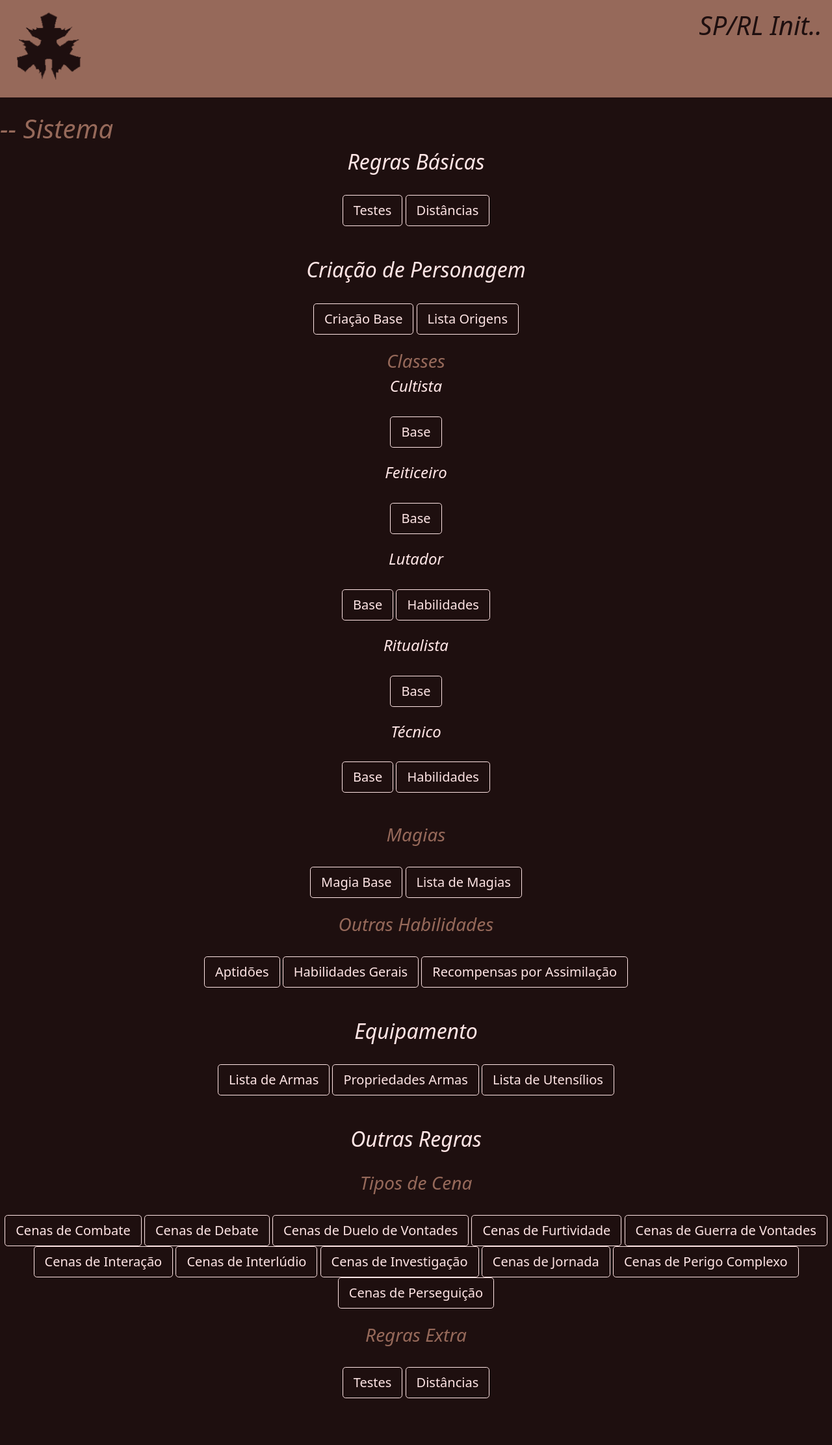
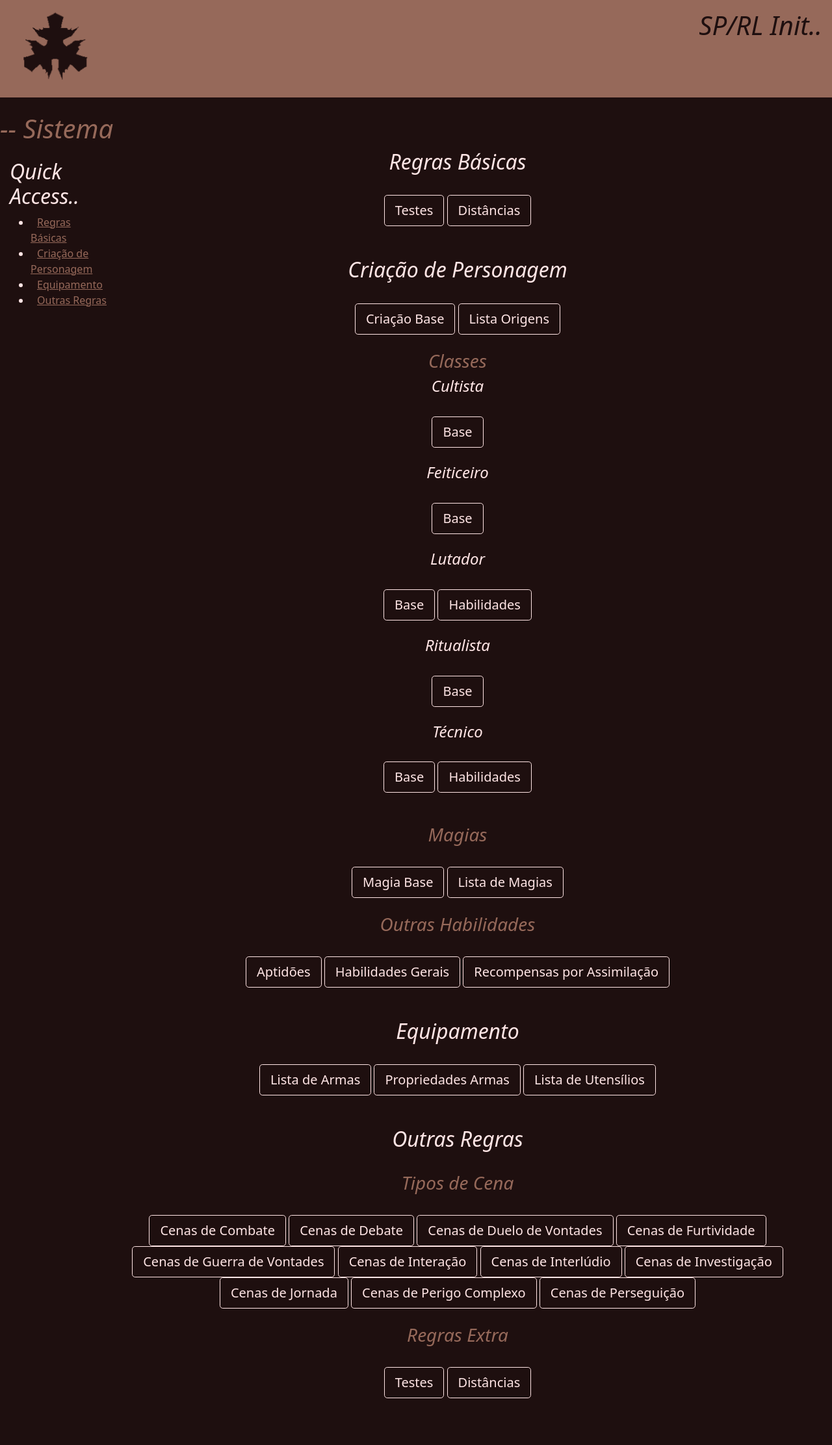
Before and after one commit to CopperToned-Phantom/SP-RL, a PHP site: page /sistema.php in a window 1280 px wide. Shown: the whole page at 65% size. After the commit the page ends 2152 px from the top, so only its background shows below. Run offline with PHP 8.4, Linux system fonts and the light colour scheme.

Commit message:
mudanças sistema.php

```diff
--- a/sistema.php
+++ b/sistema.php
@@ -15,8 +15,29 @@
         <br>
 
         <h1> -- Sistema </h1>
+
+        <aside style="padding : 15px; position : fixed; width : 15vw; left : 0;">
+            <h2> Quick Access.. </h2>
+            <ul>
+                <li>
+                    <a href="#RegrasBasicas" class="b_cont"> Regras Básicas </a>
+                </li>
+                <li>
+                    <a href="#CriaPerso" class="b_cont"> Criação de Personagem </a>
+                </li>
+                <li>
+                    <a href="#Equipamento" class="b_cont"> Equipamento </a>
+                </li>
+                <li>
+                    <a href="#OutraRegra" class="b_cont"> Outras Regras </a>
+                </li>
+            </ul>
+        </aside>
+
+        <aside style="width : 80vw; position : absolute; left : 15vw; right : 0;">
+
             <!-- REGRAS BASICAS -->
-        <h2 align="center"> Regras Básicas </h2> <br>
+            <h2 align="center" id="RegrasBasicas"> Regras Básicas </h2> <br>
 
             <div align="center">
                 <button command="show-modal" commandfor="testes" class="btn btn-outline-light btn-lg">Testes</button>
@@ -26,7 +47,7 @@
             <br><br>
 
             <!-- CRIACAO DE PERSONAGEM -->
-        <h2 align="center"> Criação de Personagem </h2> <br>
+            <h2 align="center" id="CriaPerso"> Criação de Personagem </h2> <br>
 
             <div align="center">
                 <button command="show-modal" commandfor="baseCriacao" class="btn btn-outline-light btn-lg">Criação Base</button>
@@ -85,7 +106,8 @@
 
             <br><br>
 
-        <h2 align="center"> Equipamento </h2> <br>
+            <!-- EQUIPAMENTO -->
+            <h2 align="center" id="Equipamento"> Equipamento </h2> <br>
 
             <div align="center">
                 <button command="show-modal" commandfor="listaArma" class="btn btn-outline-light btn-lg">Lista de Armas</button>
@@ -95,7 +117,8 @@
 
             <br><br>
 
-        <h2 align="center"> Outras Regras </h2> <br>
+            <!-- OUTRAS REGRAS -->
+            <h2 align="center" id="OutraRegra"> Outras Regras </h2> <br>
 
             <h3 align="center"> Tipos de Cena </h3> <br>
 
@@ -120,8 +143,7 @@
                 <button command="show-modal" commandfor="distancias" class="btn btn-outline-light btn-lg">Distâncias</button>
             </div> <br>
 
-        <br><br>
-
+        </aside>
 
 
         <!-- DIALOGS -->
--- a/templates/header.php
+++ b/templates/header.php
@@ -1,7 +1,9 @@
 <header class="header">
 
     <div class="header-color" style="overflow : auto" >
-        <img src="./media/LogoSPIRLblack.png" width="120px" class="header-color">
+        <a href="index.php" class="b_cont">
+            <img src="./media/LogoSPIRLblack.png" width="120px" class="header-color">
+        </a>
         <div class="header-color" style="float : right; vertical-align: middle !important">
             <h1 class="header-color" style="text-align : right; color : #1e0f0f !important;"> SP/RL Init.. </h1>
         </div>
```
Lines whose indentation alone changed are shown as unchanged.
